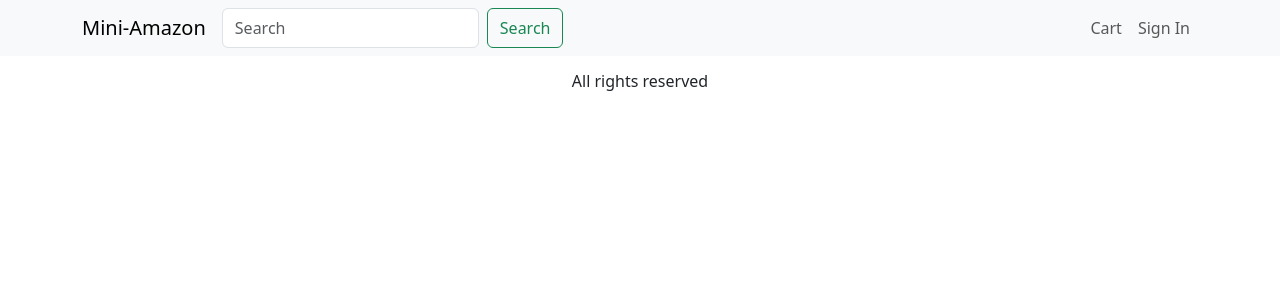
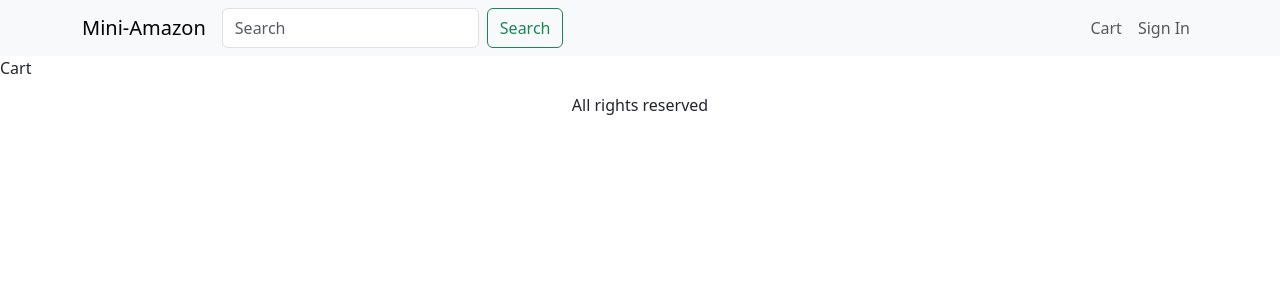
Before and after one commit to darcy521/Mini_Amazon_Website, a React (Create React App) app in the folder client/: page /cart in a window 1280 px wide. Shown: the top 300 px of the page. Built offline with nearby package versions, Linux system fonts and the light colour scheme.

Commit message:
cart created

```diff
--- a/client/src/App.js
+++ b/client/src/App.js
@@ -13,6 +13,7 @@
 import Header from './components/Header';
 import CreateAccount from './pages/CreateAccount';
 import ForgetPassword from './pages/ForgetPassword';
+import Cart from './components/Cart';
 
 library.add(fas, faTwitter, faFontAwesome, fab);
 
@@ -35,6 +36,7 @@
           <Route path='/productdetail/:id' element={<ProductDetail />} />
           <Route path='/createaccount' element={<CreateAccount />} />
           <Route path='/forgetpassword' element={<ForgetPassword />} />
+          <Route path='/cart' element={<Cart />} />
         </Routes>
       </BrowserRouter>
       <Footer />
--- /dev/null
+++ b/client/src/components/Cart.js
@@ -0,0 +1,7 @@
+import React from 'react'
+
+export default function Cart() {
+  return (
+    <div>Cart</div>
+  )
+}
--- a/client/src/components/Product.js
+++ b/client/src/components/Product.js
@@ -1,6 +1,5 @@
 import React from 'react';
 import Card from 'react-bootstrap/Card';
-import Button from 'react-bootstrap/esm/Button';
 import Row from "react-bootstrap/Row";
 import Col from "react-bootstrap/Col";
 import './component.css';
--- a/client/src/pages/ForgetPassword.js
+++ b/client/src/pages/ForgetPassword.js
@@ -2,7 +2,6 @@
 import Button from 'react-bootstrap/Button';
 import Form from 'react-bootstrap/Form';
 import './pages.css';
-import { Link } from 'react-router-dom';
 
 export default function ForgetPassword() {
   const [validated, setValidated] = useState(false);
```
